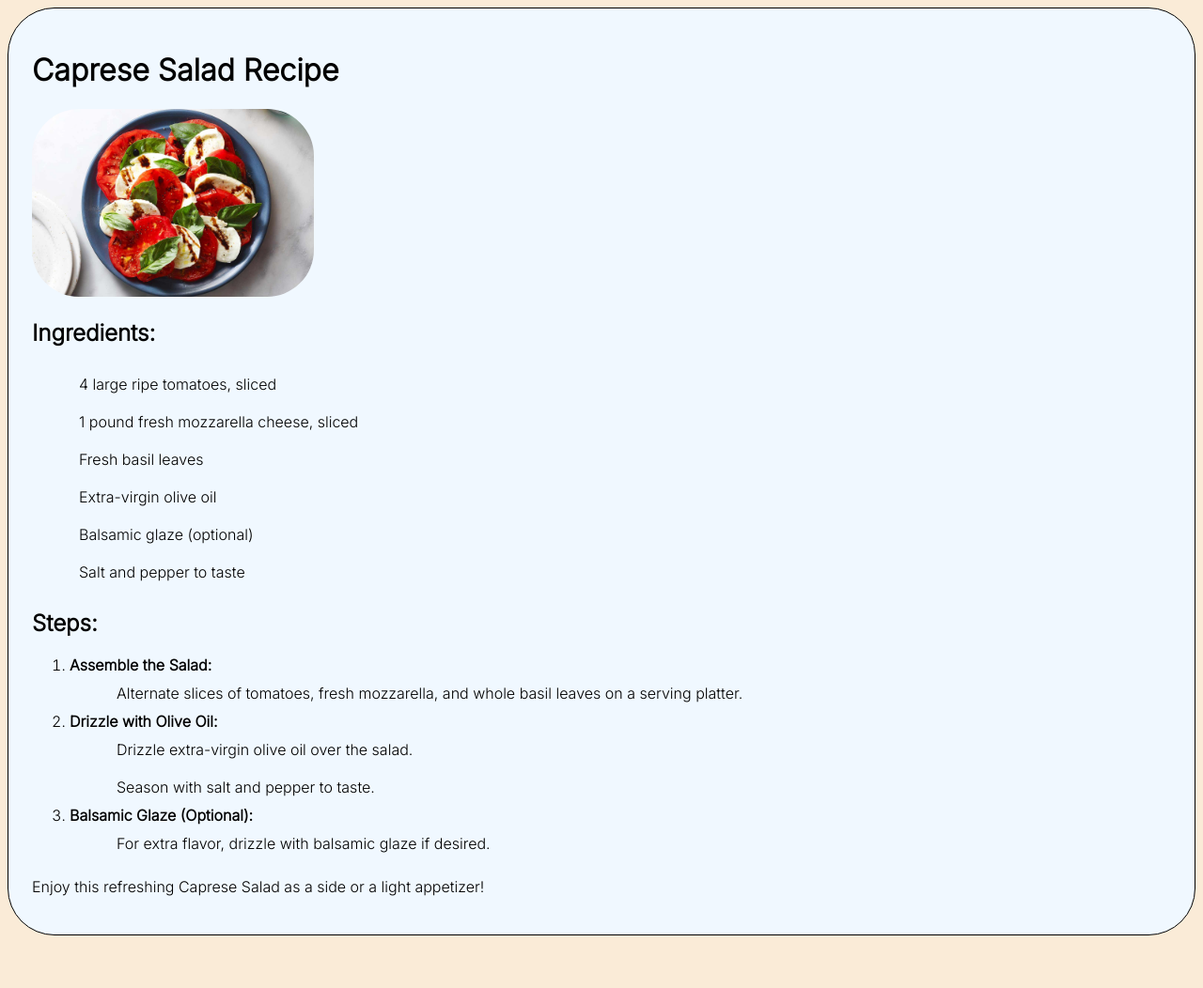
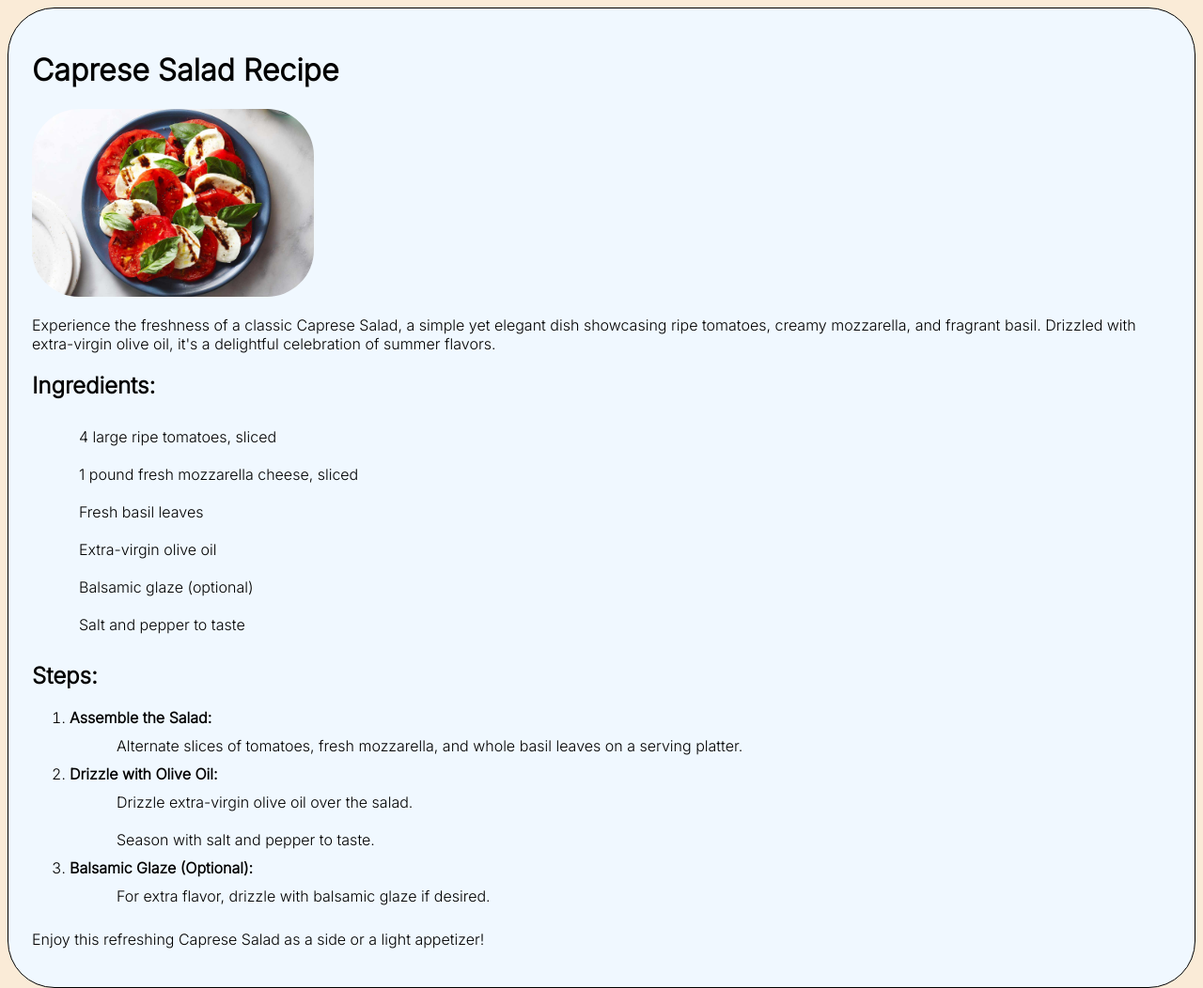
Before and after one commit to DanMacal/odin-recipes, a plain HTML site: page recipes/caprese.html in a window 1280 px wide. Shown: the whole page at 94% size. Before the commit the page ends 1004 px from the top, so only its background shows below. Drawn offline with Linux system fonts and the light colour scheme.

Commit message:
added description

```diff
--- a/recipes/caprese.html
+++ b/recipes/caprese.html
@@ -32,6 +32,13 @@
             src="../img/caprese-salad.jpg"
             alt="caprese-salad"
         />
+
+        <p>
+            Experience the freshness of a classic Caprese Salad, a simple yet
+            elegant dish showcasing ripe tomatoes, creamy mozzarella, and
+            fragrant basil. Drizzled with extra-virgin olive oil, it's a
+            delightful celebration of summer flavors.
+        </p>
 
         <h2>Ingredients:</h2>
         <ul>
```
Also changed, not shown: recipes/ragu.html (+7 -0 lines), recipes/tiramisu.html (+7 -0 lines).
